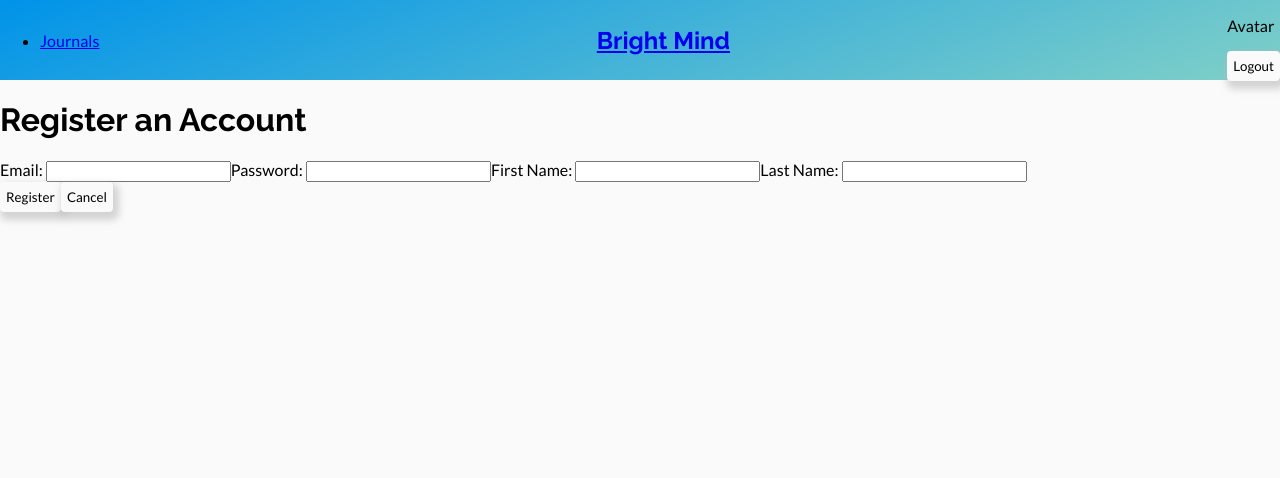
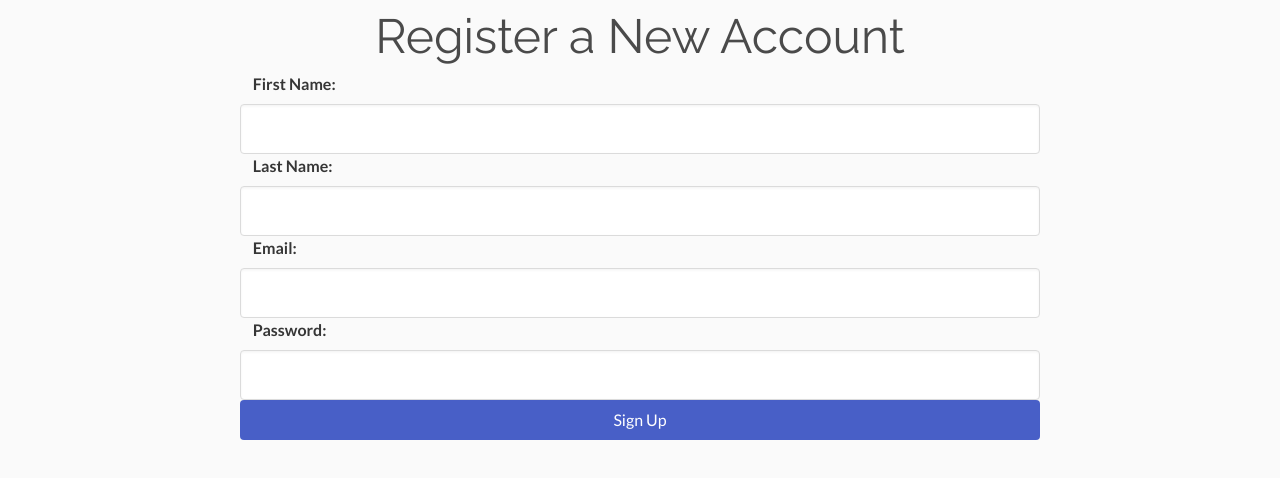
Before and after one commit to shane-ducksbury-uc/bewd-journal-app, a React (Create React App) app in the folder app/: page /register in a window 1280 px wide. Shown: the top 478 px of the page. Built offline with nearby package versions, Linux system fonts and the light colour scheme.

Commit message:
Started to update styles. Fixed up the front page a little. Updated the headers.

```diff
--- a/app/package.json
+++ b/app/package.json
@@ -21,6 +21,7 @@
     "react-dom": "^17.0.2",
     "react-draft-wysiwyg": "^1.14.7",
     "react-dropdown": "^1.9.2",
+    "react-hook-form": "^7.14.0",
     "react-router-dom": "^5.2.0",
     "react-scripts": "4.0.3",
     "react-toastify": "^8.0.1",
--- a/app/src/App.js
+++ b/app/src/App.js
@@ -1,5 +1,5 @@
 import React, { useState, useEffect } from 'react';
-import { BrowserRouter as Router, Switch, Route, Redirect, useHistory } from 'react-router-dom';
+import { BrowserRouter as Router, Switch, Route, Redirect, useHistory, Link } from 'react-router-dom';
 import { ToastContainer } from 'react-toastify'
 
 import './App.scss';
@@ -42,8 +42,8 @@ function App() {
     <>
       <Router>
         <ToastContainer />
-        <Header handleLogout={handleLogout} userLoggedIn={userLoggedIn}/>
         <Switch>
+          {/* <Header handleLogout={handleLogout} userLoggedIn={userLoggedIn}/> */}
           <Route path="/login">
             {userLoggedIn ? <Redirect to='/' /> :
             <Login currentUser={currentUser} setCurrentUser={handleSetCurrentUser} />
@@ -52,21 +52,30 @@ function App() {
           <Route path="/register">
             {userLoggedIn ? <Redirect to='/' /> : <Register />}
           </Route>
-          <Route path="/debug">
-            <Debug />
-          </Route>
         </Switch>
-        <ProtectedRoute exact path='/' component={Home} userLoggedIn={userLoggedIn} />
-        <ProtectedRoute path='/journals' component={Journal} userLoggedIn={userLoggedIn}/>
+        <Route exact path='/'><Home></Home></Route>
+        <ProtectedRoute path='/journals' component={Journal} handleLogout={handleLogout} userLoggedIn={userLoggedIn}/>
       </Router>
     </>
   );
 
 
   function Home(){
-    return(
-      <Redirect to='/journals/' />
-    )
+    if (userLoggedIn){
+      return(
+        <Redirect to='/journals/' />
+      )
+    }  else {
+      return(
+        <div className="home-container">
+          <h1 className="is-size-1">Welcome to Bright Mind</h1>
+          <div>
+          <Link to="/login"><button className="button is-primary">Go To Login</button></Link>
+          <Link to="/register"><button className="button is-link">Register</button></Link>
+          </div>
+        </div>
+      )
+    }
       }
 }
 
--- a/app/src/App.scss
+++ b/app/src/App.scss
@@ -1,4 +1,5 @@
 @import url('https://fonts.googleapis.com/css2?family=Lato:ital,wght@0,300;0,400;0,700;1,300;1,400;1,700&family=Raleway:wght@400;500;600;700&display=swap');
+@import url("https://cdn.jsdelivr.net/npm/bulma@0.9.3/css/bulma.min.css");
 
 html{
     height: 100%;
@@ -64,13 +65,8 @@ body{
     height: 4rem;
 }
 
-.journal-entry-menu-item > div{
-    padding-left: 1rem;
+.journal-entry-menu-item > div {
     margin: 1rem 0.5rem;
-    display: flex;
-    flex-direction: column;
-    border-radius: 1rem;
-    box-shadow: 3px 5px 7px 3px rgba(182,182,182,0.58);
 }
 
 .journal-entry-container {
@@ -97,3 +93,41 @@ button {
     box-shadow: 3px 5px 7px 3px rgba(182,182,182,0.58);
     cursor: pointer;
 }
+
+form {
+    display: flex;
+    flex-direction: column;
+    width: 100%;
+}
+
+.hint {
+    font-size: 0.8rem;
+    color: red;
+}
+
+label {
+    padding-left: 0.8rem;
+    font-size: 1.2rem;
+}
+
+.form-container {
+    margin: 0 auto;
+    width: 800px;
+    display: flex;
+    flex-direction: column;
+    align-items: center;
+}
+
+.home-container {
+    margin: 0 auto;
+    width: fit-content;
+    display: flex;
+    flex-direction: column;
+    align-items: center;
+}
+
+.home-container > div {
+    width: 20rem;
+    display: flex;
+    justify-content: space-between;
+}
--- a/app/src/components/Header/Header.js
+++ b/app/src/components/Header/Header.js
@@ -10,17 +10,12 @@ function Header({ handleLogout }) {
 
     return (
         <header className={HeaderModuleCSS.journalAppHeader}>
-            <nav>
-                <ul>
-                    <li><Link to='/journals'>Journals</Link></li>
-                </ul>
-            </nav>
             <div>
-                <Link to='/'><h2>Bright Mind</h2></Link>
+                <Link to='/'><h2 className="is-size-1">Bright Mind</h2></Link>
             </div>
             <div>
                 <p>Avatar</p>
-                <button onClick={handleLogout}>Logout</button>
+                <button className="button is-white"onClick={handleLogout}>Logout</button>
             </div>
         </header>
     )
--- a/app/src/index.js
+++ b/app/src/index.js
@@ -3,6 +3,7 @@ import ReactDOM from 'react-dom';
 import './index.css';
 import App from './App';
 import reportWebVitals from './reportWebVitals';
+
 
 ReactDOM.render(
   <React.StrictMode>
--- a/app/src/views/JournalEntry/JournalEntry.js
+++ b/app/src/views/JournalEntry/JournalEntry.js
@@ -10,7 +10,7 @@ export const JournalEntry = ({ currentJournalId, handleForceRefresh, token }) =>
 
     const history = useHistory()
     const { journalEntryId } = useParams()
-    const API_ENDPOINT = `http://${process.env.REACT_APP_API_ENDPOINT}/entries/`
+    const API_ENDPOINT = `${process.env.REACT_APP_API_ENDPOINT}/entries/`
 
     const deleteJournalEntry = async () => {
         // Replace with a modal
--- a/app/src/views/Login/Login.js
+++ b/app/src/views/Login/Login.js
@@ -16,7 +16,7 @@ function Login({ currentUser, setCurrentUser }) {
       };
 
     const checkUserCreds = async (formData) => {
-        const API_ENDPOINT = `http://${process.env.REACT_APP_API_ENDPOINT}/users/login`
+        const API_ENDPOINT = `https://${process.env.REACT_APP_API_ENDPOINT}/users/login`
         try {
             const response = await axios.post(API_ENDPOINT, formData)
             return response.data
@@ -32,7 +32,7 @@ function Login({ currentUser, setCurrentUser }) {
     }
 
     const getUserDetails = async (token) => {
-        const API_ENDPOINT = `http://${process.env.REACT_APP_API_ENDPOINT}/users`
+        const API_ENDPOINT = `${process.env.REACT_APP_API_ENDPOINT}/users`
         try {
             const response = await axios.get(API_ENDPOINT, {
                 headers: {
@@ -61,16 +61,17 @@ function Login({ currentUser, setCurrentUser }) {
 
 
     return (
-        <div>
-            <h1>Login to Journal App</h1>
-            <label htmlFor="email">Email: </label>
-            <input type="text" name="email" onChange={handleChange} />
-            <label htmlFor="password">Password: </label>
-            <input type="password" name="password" onChange={handleChange} />
+        <div className="form-container">
+            <h1 className="is-size-1">Login to Bright Mind</h1>
+            <form>
+            <label className="label" htmlFor="email">Email: </label>
+            <input className="input is-medium" type="text" name="email" onChange={handleChange} />
+            <label className="label" htmlFor="password">Password: </label>
+            <input className="input is-medium" type="password" name="password" onChange={handleChange} />
             <div>
-                <button onClick={handleSubmit}>Login</button>
-                <button>Cancel</button>
+                <button className="button is-primary is-link" onClick={handleSubmit}>Login</button>
             </div>
+            </form>
             <Link to='/register'>Register a new account</Link>
         </div>
     )
--- a/app/src/views/NewJournalEntry/NewJournalEntry.js
+++ b/app/src/views/NewJournalEntry/NewJournalEntry.js
@@ -25,7 +25,7 @@ function NewJournalEntry({ handleForceRefresh, token }) {
     };
 
     const addJournalEntry = (formData, editorState) => {
-        const newJournalURL = `http://${process.env.REACT_APP_API_ENDPOINT}/entries/`
+        const newJournalURL = `${process.env.REACT_APP_API_ENDPOINT}/entries/`
         const journalData = {
             "associated_journal": journalId,
             "title": formData.title,
@@ -57,7 +57,7 @@ function NewJournalEntry({ handleForceRefresh, token }) {
         <div className={NewJournalEntryCSS.journalEntryWrapper}>
             <h1 className={NewJournalEntryCSS.test}>New Journal Entry</h1>
             <label htmlFor="title">Title: </label>
-            <input type="text" name="title" onChange={handleChange} />
+            <input className="input is-large"type="text" name="title" onChange={handleChange} />
             <Editor
             editorState={editorState}
             toolbarClassName="toolbarClassName"
@@ -66,8 +66,8 @@ function NewJournalEntry({ handleForceRefresh, token }) {
             onEditorStateChange={setEditorState}
             />
             <div>
-                <button onClick={handleSubmit}>Save</button>
-                <button>Cancel</button>
+                <button className="button is-primary" onClick={handleSubmit}>Save</button>
+                <button className="button is-secondary">Cancel</button>
             </div>
         </div>
     )
--- a/app/src/views/Register/Register.js
+++ b/app/src/views/Register/Register.js
@@ -1,26 +1,20 @@
 import Axios from 'axios';
 import React, { useState } from 'react'
 import { useHistory } from 'react-router-dom'
-import { toast } from 'react-toastify';
+import { toast } from 'react-toastify'
+import { useForm } from 'react-hook-form'
+
+
 
 function Register() {
     const history = useHistory()
-    const [formData, updateFormData] = useState()
+    const { register, handleSubmit, watch, formState: {errors}} = useForm()
 
-    const handleChange = (e) => {
-        updateFormData({
-          ...formData,
-          [e.target.name]: e.target.value.trim(),
-        });
-      };
-
-    const handleSubmit = async (e) => {
-        e.preventDefault()
-        const API_ENDPOINT = `http://${process.env.REACT_APP_API_ENDPOINT}/users`
-        console.log(`The api is ${API_ENDPOINT}`)
+    const onSubmit = async (data) => {
+        const API_ENDPOINT = `${process.env.REACT_APP_API_ENDPOINT}/users`
+        console.log(data)
         try {
-            console.log(formData)
-            const response = await Axios.post(API_ENDPOINT, formData)
+            const response = await Axios.post(API_ENDPOINT, data)
             if (response.status === 201) {
                 toast.success('User account successfully created.')
                 history.push('/login')
@@ -31,21 +25,22 @@ function Register() {
     }
 
     return (
-        <div>
-            <h1>Register an Account</h1>
-            <label htmlFor="email" required>Email: </label>
-            <input type="text" name="email" onChange={handleChange} />
-            <label htmlFor="password" required>Password: </label>
-            <input type="password" name="password" onChange={handleChange} />
-            <label htmlFor="firstName" required>First Name: </label>
-            <input type="text" name="firstName" onChange={handleChange} />
-            <label htmlFor="lastName" required>Last Name: </label>
-            <input type="text" name="lastName" onChange={handleChange} />
-            <div>
-                <button onClick={handleSubmit}>Register</button>
-                <button>Cancel</button>
-            </div>
-        </div>
+        <>
+        <main className="form-container">
+        <h1 className="is-size-1">Register a New Account</h1>
+            <form onSubmit={handleSubmit(onSubmit)}>
+                <label className="label" htmlFor="firstName" required>First Name: </label>
+                <input className="input is-medium" type="text" {...register("firstName",{ required: true })}/>
+                <label className="label" htmlFor="lastName" required>Last Name: </label>
+                <input className="input is-medium" type="text" {...register("lastName",{ required: true })}/>
+                <label className="label" htmlFor="email">Email: </label>
+                <input className="input is-medium" type="text" {...register("email", { required: true })}/>
+                <label className="label" htmlFor="password" >Password: </label>
+                <input className="input is-medium" type="password" {...register("password", { required: true})}/>
+                <button className="button is-primary is-link">Sign Up</button>
+            </form>
+        </main>
+        </>
     )
 }
 
```
Also changed, not shown: app/src/components/ProtectedRoute/ProtectedRoute.js (+7 -4 lines), app/src/views/Journal/Journal.js (+5 -3 lines), app/src/views/JournalEntries/JournalEntries.js (+7 -5 lines), 2 other files (tests, documents, lock files or other folders).
